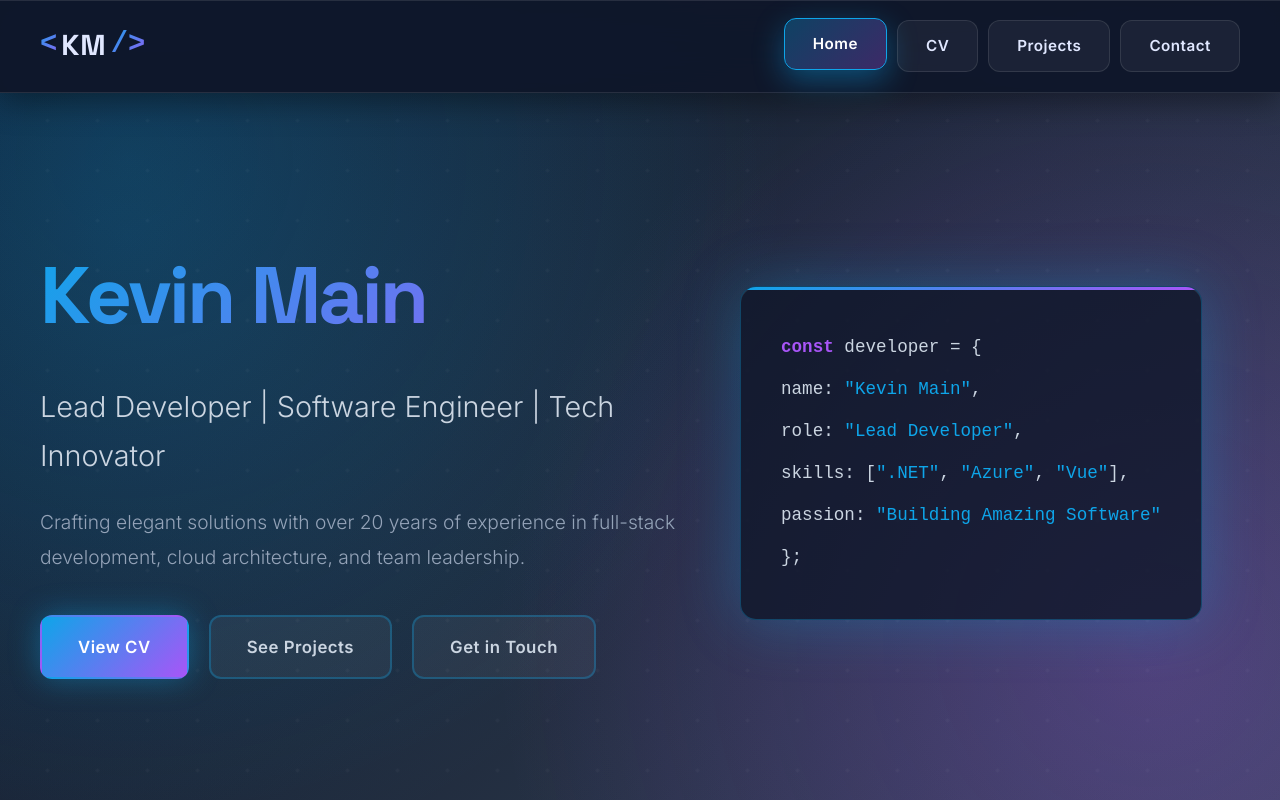
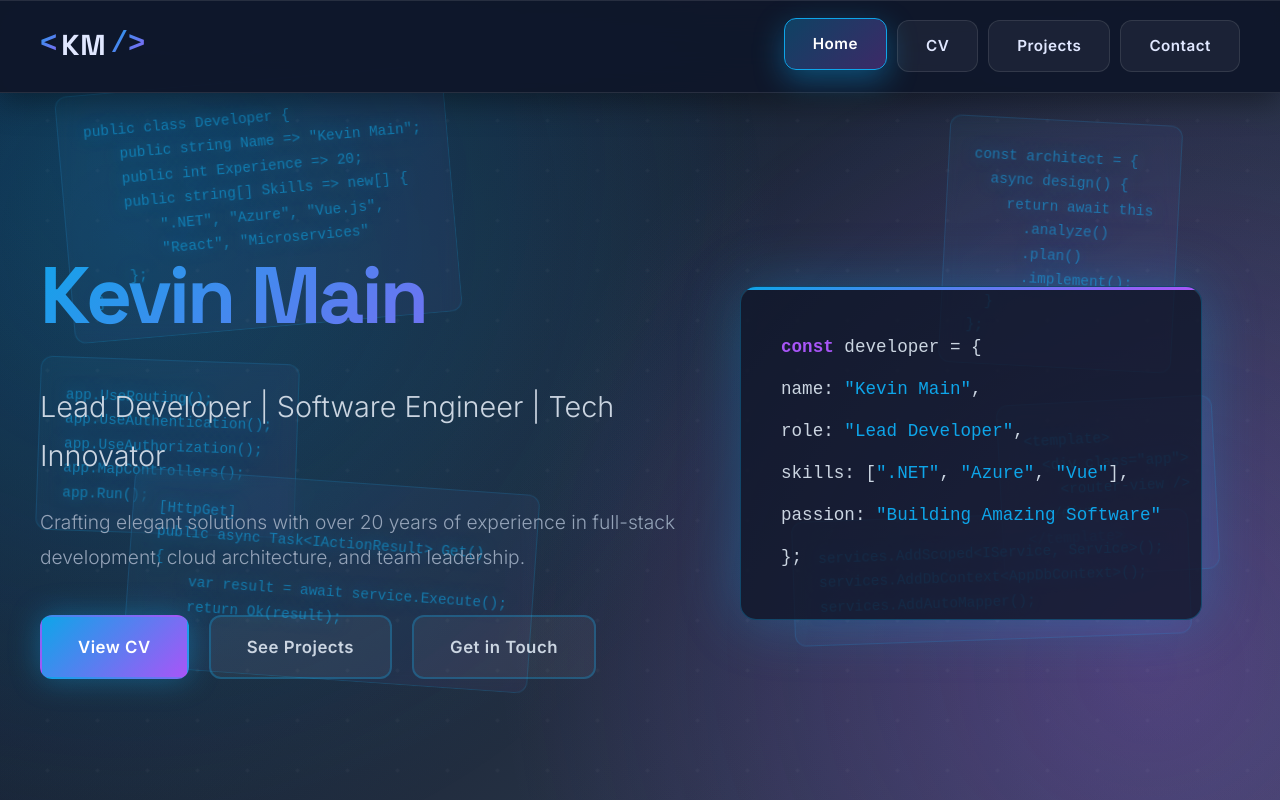
Before and after one commit to KevMain/next.kevin-main.com, a Vue app in the folder frontend/: page / in a window 1280 px wide. Shown: the top 800 px of the page. Built offline with nearby package versions, Linux system fonts and the light colour scheme.

Commit message:
Updated background images

```diff
--- a/frontend/src/views/CV.vue
+++ b/frontend/src/views/CV.vue
@@ -9,9 +9,11 @@
     </div>
 
     <div v-else class="cv-content">
-      <!-- Hero Section -->
+      <!-- Hero Section with MacBook Code Display -->
       <header class="hero">
         <div class="container">
+          <div class="hero-content">
+            <div class="hero-text">
               <h1 class="name">{{ cvData.personalInfo.name }}</h1>
               <p class="title">{{ cvData.personalInfo.title }}</p>
               <div class="contact-info">
@@ -24,6 +26,39 @@
                 <span class="contact-item">
                   <span class="icon">📍</span> {{ cvData.personalInfo.location }}
                 </span>
+              </div>
+            </div>
+
+            <!-- MacBook Code Display -->
+            <div class="macbook">
+              <div class="macbook-screen">
+                <div class="window-header">
+                  <div class="window-buttons">
+                    <span class="btn btn-close"></span>
+                    <span class="btn btn-minimize"></span>
+                    <span class="btn btn-maximize"></span>
+                  </div>
+                  <div class="window-title">KevinMain.cs</div>
+                </div>
+                <div class="code-editor">
+                  <pre class="code"><span class="line-number">1</span><span class="keyword">public class</span> <span class="class-name">KevinMain</span> <span class="bracket">{</span>
+<span class="line-number">2</span>    <span class="keyword">private readonly</span> <span class="type">IEnumerable</span>&lt;<span class="type">Skill</span>&gt; <span class="variable">_expertise</span>;
+<span class="line-number">3</span>
+<span class="line-number">4</span>    <span class="keyword">public</span> <span class="class-name">KevinMain</span>() <span class="bracket">{</span>
+<span class="line-number">5</span>        <span class="variable">_expertise</span> = <span class="keyword">new</span>[] <span class="bracket">{</span>
+<span class="line-number">6</span>            <span class="string">"Technical Leadership"</span>,
+<span class="line-number">7</span>            <span class="string">".NET & Azure"</span>,
+<span class="line-number">8</span>            <span class="string">"Microservices Architecture"</span>
+<span class="line-number">9</span>        <span class="bracket">}</span>;
+<span class="line-number">10</span>   <span class="bracket">}</span>
+<span class="line-number">11</span>
+<span class="line-number">12</span>   <span class="keyword">public async</span> <span class="type">Task</span>&lt;<span class="type">Result</span>&gt; <span class="method">DeliverValue</span>()
+<span class="line-number">13</span>       =&gt; <span class="keyword">await</span> <span class="method">Mentor</span>().<span class="method">Architect</span>().<span class="method">Code</span>();
+<span class="line-number">14</span><span class="bracket">}</span></pre>
+                </div>
+              </div>
+              <div class="macbook-base"></div>
+            </div>
           </div>
         </div>
       </header>
@@ -223,10 +258,9 @@ export default {
 
 /* Hero Section */
 .hero {
-  background: linear-gradient(135deg, rgba(14, 165, 233, 0.8) 0%, rgba(168, 85, 247, 0.8) 100%);
+  background: linear-gradient(135deg, rgba(14, 165, 233, 0.9) 0%, rgba(168, 85, 247, 0.9) 100%);
   color: white;
-  padding: 100px 20px 80px;
-  text-align: center;
+  padding: 80px 20px;
   position: relative;
   overflow: hidden;
 }
@@ -252,15 +286,27 @@ export default {
 .hero .container {
   position: relative;
   z-index: 1;
+  max-width: 1400px;
+}
+
+.hero-content {
+  display: grid;
+  grid-template-columns: 1fr 1fr;
+  gap: 60px;
+  align-items: center;
+}
+
+.hero-text {
+  text-align: left;
 }
 
 .name {
   font-family: 'Space Grotesk', sans-serif;
-  font-size: 4.5rem;
+  font-size: 4rem;
   font-weight: 700;
   margin-bottom: 15px;
   text-shadow: 0 0 40px rgba(255,255,255,0.5), 0 4px 8px rgba(0,0,0,0.3);
-  letter-spacing: -3px;
+  letter-spacing: -2px;
   background: linear-gradient(135deg, #ffffff 0%, #e0e7ff 100%);
   -webkit-background-clip: text;
   -webkit-text-fill-color: transparent;
@@ -268,29 +314,29 @@ export default {
 }
 
 .title {
-  font-size: 1.8rem;
+  font-size: 1.5rem;
   font-weight: 300;
-  margin-bottom: 50px;
+  margin-bottom: 40px;
   opacity: 0.95;
-  letter-spacing: 1px;
+  letter-spacing: 0.5px;
 }
 
 .contact-info {
   display: flex;
-  justify-content: center;
+  justify-content: flex-start;
   flex-wrap: wrap;
-  gap: 20px;
-  font-size: 1rem;
+  gap: 15px;
+  font-size: 0.95rem;
 }
 
 .contact-link, .contact-item {
   display: inline-flex;
   align-items: center;
-  gap: 10px;
+  gap: 8px;
   color: white;
   text-decoration: none;
   transition: all 0.4s cubic-bezier(0.175, 0.885, 0.32, 1.275);
-  padding: 12px 24px;
+  padding: 10px 20px;
   border-radius: 12px;
   background: rgba(255,255,255,0.15);
   backdrop-filter: blur(20px);
@@ -300,14 +346,153 @@ export default {
 
 .contact-link:hover {
   background: rgba(255,255,255,0.25);
-  transform: translateY(-5px) scale(1.05);
+  transform: translateY(-3px) scale(1.05);
   box-shadow: 0 10px 30px rgba(0,0,0,0.3);
   border-color: rgba(255,255,255,0.4);
 }
 
 .icon {
-  font-size: 1.4rem;
+  font-size: 1.2rem;
   filter: drop-shadow(0 2px 4px rgba(0,0,0,0.2));
+}
+
+/* MacBook Display */
+.macbook {
+  perspective: 1000px;
+  display: flex;
+  flex-direction: column;
+  align-items: center;
+}
+
+.macbook-screen {
+  width: 100%;
+  max-width: 500px;
+  background: #1e293b;
+  border-radius: 12px 12px 0 0;
+  box-shadow:
+    0 20px 60px rgba(0,0,0,0.5),
+    inset 0 1px 0 rgba(255,255,255,0.1);
+  border: 8px solid #1a1a1a;
+  border-bottom: none;
+  overflow: hidden;
+  animation: floatMacbook 6s ease-in-out infinite;
+}
+
+@keyframes floatMacbook {
+  0%, 100% { transform: translateY(0px) rotateX(5deg); }
+  50% { transform: translateY(-10px) rotateX(5deg); }
+}
+
+.window-header {
+  background: linear-gradient(135deg, #2d3748 0%, #1a202c 100%);
+  padding: 12px 16px;
+  display: flex;
+  align-items: center;
+  gap: 12px;
+  border-bottom: 1px solid rgba(255,255,255,0.1);
+}
+
+.window-buttons {
+  display: flex;
+  gap: 8px;
+}
+
+.btn {
+  width: 12px;
+  height: 12px;
+  border-radius: 50%;
+  cursor: pointer;
+  transition: opacity 0.2s;
+}
+
+.btn-close {
+  background: linear-gradient(135deg, #ff5f57 0%, #ff3b30 100%);
+}
+
+.btn-minimize {
+  background: linear-gradient(135deg, #ffbd2e 0%, #ffa500 100%);
+}
+
+.btn-maximize {
+  background: linear-gradient(135deg, #28c840 0%, #00d084 100%);
+}
+
+.btn:hover {
+  opacity: 0.8;
+}
+
+.window-title {
+  color: #94a3b8;
+  font-size: 0.85rem;
+  font-weight: 500;
+  font-family: 'Fira Code', monospace;
+  flex: 1;
+  text-align: center;
+  margin-right: 60px;
+}
+
+.code-editor {
+  background: #0f172a;
+  padding: 20px;
+  font-family: 'Fira Code', 'Courier New', monospace;
+  font-size: 0.85rem;
+  line-height: 1.6;
+  overflow-x: auto;
+  min-height: 280px;
+}
+
+.code {
+  color: #e2e8f0;
+  display: block;
+}
+
+.line-number {
+  display: inline-block;
+  width: 30px;
+  color: #475569;
+  user-select: none;
+  text-align: right;
+  margin-right: 20px;
+}
+
+.keyword {
+  color: #c792ea;
+  font-weight: 600;
+}
+
+.class-name {
+  color: #82aaff;
+  font-weight: 600;
+}
+
+.type {
+  color: #ffcb6b;
+}
+
+.variable {
+  color: #89ddff;
+}
+
+.string {
+  color: #c3e88d;
+}
+
+.method {
+  color: #82aaff;
+}
+
+.bracket {
+  color: #89ddff;
+  font-weight: 600;
+}
+
+.macbook-base {
+  width: 110%;
+  max-width: 550px;
+  height: 8px;
+  background: linear-gradient(135deg, #2d3748 0%, #1a202c 100%);
+  border-radius: 0 0 12px 12px;
+  box-shadow: 0 4px 20px rgba(0,0,0,0.5);
 }
 
 /* Sub Navigation */
@@ -756,21 +941,46 @@ export default {
 
 /* Responsive */
 @media (max-width: 768px) {
+  .hero-content {
+    grid-template-columns: 1fr;
+    gap: 40px;
+  }
+
+  .hero-text {
+    text-align: center;
+  }
+
   .name {
-    font-size: 3rem;
+    font-size: 2.5rem;
   }
 
   .title {
-    font-size: 1.4rem;
+    font-size: 1.2rem;
   }
 
   .hero {
-    padding: 80px 20px 60px;
+    padding: 60px 20px;
   }
 
   .contact-info {
     flex-direction: column;
-    gap: 15px;
+    gap: 12px;
+    align-items: center;
+  }
+
+  .macbook-screen {
+    max-width: 100%;
+  }
+
+  .code-editor {
+    font-size: 0.7rem;
+    padding: 15px;
+    min-height: 240px;
+  }
+
+  .line-number {
+    width: 25px;
+    margin-right: 12px;
   }
 
   .sub-nav .container {
--- a/frontend/src/views/Home.vue
+++ b/frontend/src/views/Home.vue
@@ -1,5 +1,50 @@
 <template>
   <div class="home">
+    <!-- Static Code Background -->
+    <div class="code-background">
+      <pre class="code-snippet code-snippet-1">
+public class Developer {
+    public string Name => "Kevin Main";
+    public int Experience => 20;
+    public string[] Skills => new[] {
+        ".NET", "Azure", "Vue.js",
+        "React", "Microservices"
+    };
+}</pre>
+      <pre class="code-snippet code-snippet-2">
+const architect = {
+  async design() {
+    return await this
+      .analyze()
+      .plan()
+      .implement();
+  }
+};</pre>
+      <pre class="code-snippet code-snippet-3">
+app.UseRouting();
+app.UseAuthentication();
+app.UseAuthorization();
+app.MapControllers();
+app.Run();</pre>
+      <pre class="code-snippet code-snippet-4">
+&lt;template&gt;
+  &lt;div class="app"&gt;
+    &lt;router-view /&gt;
+  &lt;/div&gt;
+&lt;/template&gt;</pre>
+      <pre class="code-snippet code-snippet-5">
+[HttpGet]
+public async Task&lt;IActionResult&gt; Get()
+{
+    var result = await service.Execute();
+    return Ok(result);
+}</pre>
+      <pre class="code-snippet code-snippet-6">
+services.AddScoped&lt;IService, Service&gt;();
+services.AddDbContext&lt;AppDbContext&gt;();
+services.AddAutoMapper();</pre>
+    </div>
+
     <!-- Hero Section -->
     <section class="hero-home">
       <div class="hero-content">
@@ -81,6 +126,72 @@ export default {
 <style scoped>
 .home {
   min-height: 100vh;
+  position: relative;
+}
+
+/* Static Code Background */
+.code-background {
+  position: fixed;
+  top: 0;
+  left: 0;
+  width: 100%;
+  height: 100%;
+  overflow: hidden;
+  z-index: 0;
+  pointer-events: none;
+}
+
+.code-snippet {
+  position: absolute;
+  font-family: 'Fira Code', 'Courier New', monospace;
+  font-size: 0.9rem;
+  line-height: 1.7;
+  color: #0ea5e9;
+  opacity: 0.6;
+  white-space: pre;
+  margin: 0;
+  text-shadow: 0 0 15px rgba(14, 165, 233, 0.6);
+  padding: 25px;
+  background: linear-gradient(135deg, rgba(14, 165, 233, 0.08) 0%, rgba(168, 85, 247, 0.08) 100%);
+  border-radius: 12px;
+  border: 1px solid rgba(14, 165, 233, 0.3);
+  backdrop-filter: blur(10px);
+}
+
+.code-snippet-1 {
+  top: 10%;
+  left: 5%;
+  transform: rotate(-5deg);
+}
+
+.code-snippet-2 {
+  top: 15%;
+  right: 8%;
+  transform: rotate(3deg);
+}
+
+.code-snippet-3 {
+  top: 45%;
+  left: 3%;
+  transform: rotate(2deg);
+}
+
+.code-snippet-4 {
+  top: 50%;
+  right: 5%;
+  transform: rotate(-3deg);
+}
+
+.code-snippet-5 {
+  bottom: 15%;
+  left: 10%;
+  transform: rotate(4deg);
+}
+
+.code-snippet-6 {
+  bottom: 20%;
+  right: 7%;
+  transform: rotate(-2deg);
 }
 
 /* Hero Section */
@@ -92,6 +203,7 @@ export default {
   gap: 60px;
   padding: 100px 40px;
   position: relative;
+  z-index: 1;
   overflow: hidden;
   background:
     radial-gradient(circle at 10% 20%, rgba(14, 165, 233, 0.15) 0%, transparent 50%),
@@ -297,6 +409,8 @@ export default {
   backdrop-filter: blur(10px);
   border-top: 1px solid rgba(255,255,255,0.1);
   border-bottom: 1px solid rgba(255,255,255,0.1);
+  position: relative;
+  z-index: 1;
 }
 
 .stat-card {
@@ -339,6 +453,8 @@ export default {
   padding: 100px 40px;
   max-width: 1400px;
   margin: 0 auto;
+  position: relative;
+  z-index: 1;
 }
 
 .section-title {
```
Lines whose indentation alone changed are shown as unchanged.
